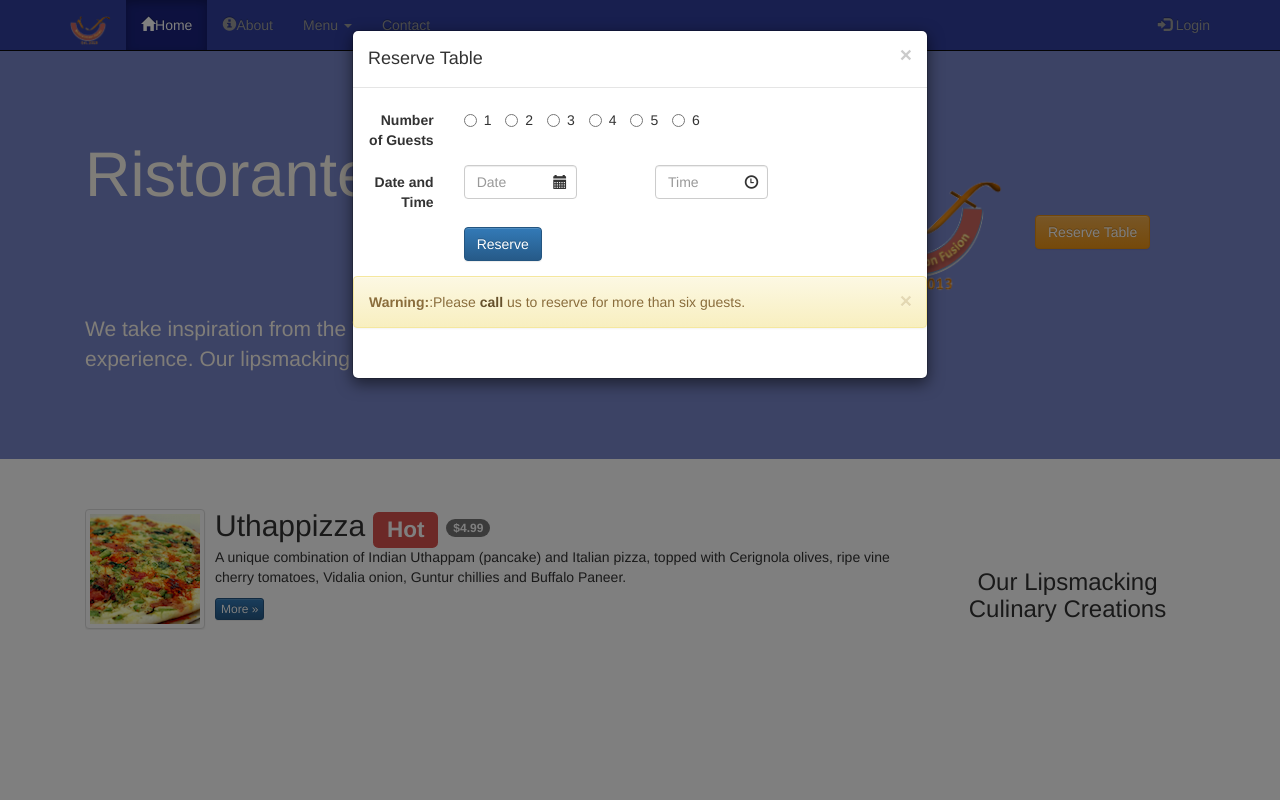
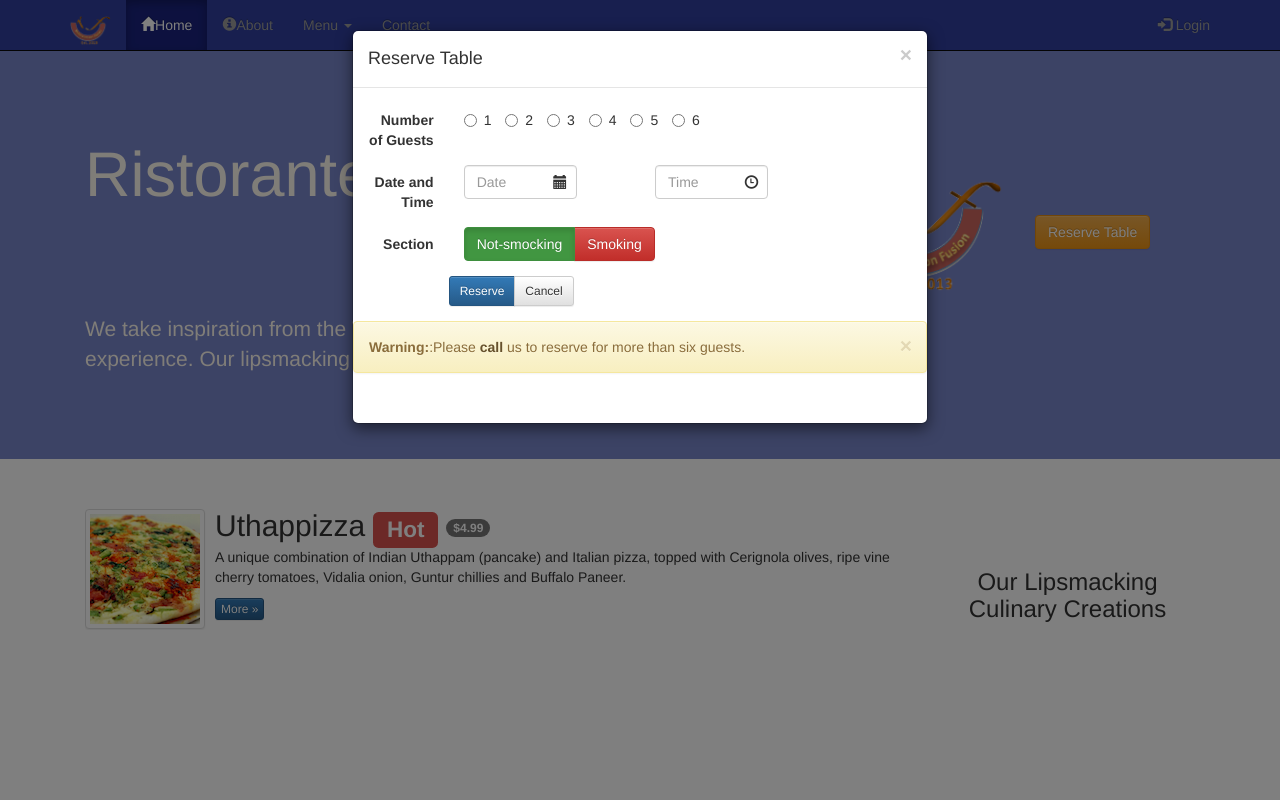
Before and after one commit to ovasyura/html_cources, a plain HTML site: page bootstrap/assignment/index.html in a window 1280 px wide. Both pictures are taken after a click on the link "Reserve Table". Shown: the top 800 px of the page. Drawn offline with nearby package versions, Linux system fonts and the light colour scheme.

Commit message:
Assignment 3 final version

```diff
--- a/bootstrap/assignment/index.html
+++ b/bootstrap/assignment/index.html
@@ -157,10 +157,25 @@
                             </div>
                         </div>
                         <div class="form-group">
-                            <div class="col-sm-offset-2 col-sm-10">
-                                <button type="submit" class="btn btn-primary">Reserve</button>
+                            <label class="col-xs-12 col-sm-2 control-label" for="smokking">Section </label>
+                            <div class="col-xs-12 col-sm-10">
+                                <div class="btn-group" data-toggle="buttons">
+                                    <label class="btn btn-success active">
+                                        <input type="checkbox" autocomplete="off" checked> Not-smocking
+                                    </label>
+                                    <label class="btn btn-danger">
+                                        <input type="checkbox" autocomplete="off"> Smoking
+                                    </label>
+                                </div>
                             </div>
+                        </div>
+
+                        <div class="form-group">
+                            <div class="col-sm-offset-2 btn-group">
+                                <button type="submit" class="btn btn-primary btn-sm">Reserve</button>
+                                <button type="button" class="btn btn-default btn-sm" data-dismiss="modal">Cancel</button>
                             </div>
+                        </div>
                         <div class="form-group">
                             <div class="alert alert-warning	alert-dismissible" role="alert">
                                <button type="button" class="close"
```
